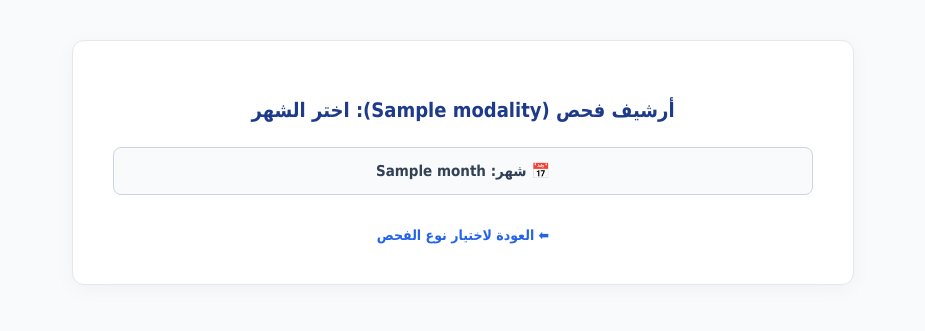
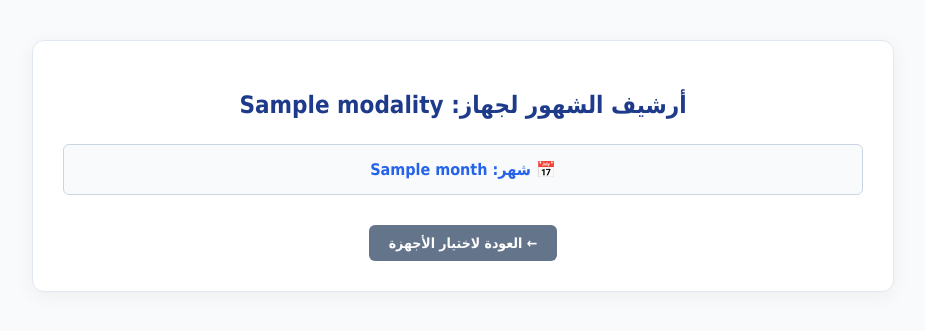
Before and after one commit to mamdouhsaad732-ux/medical_pacs_system, a Python web app: template templates/archive_month.html in a window 1280 px wide. Shown: the top 331 px of the page, without its empty margins (177-1102 px from the left). Run offline with Jinja, Linux system fonts and the light colour scheme; the template is opened without the code that fills it: most values are stand-ins (such as "Sample title", 1, 10 or a date in 2020).

Commit message:
Update archive_month.html

```diff
--- a/templates/archive_month.html
+++ b/templates/archive_month.html
@@ -5,31 +5,30 @@
     <title>أرشيف الشهور - {{ modality }}</title>
     <style>
         body { font-family: Tahoma, sans-serif; background: #f8fafc; margin: 0; padding: 40px; color: #1e293b; }
-        .container { max-width: 700px; background: white; margin: auto; padding: 40px; border-radius: 12px; box-shadow: 0 4px 20px rgba(0,0,0,0.04); text-align: center; border: 1px solid #e2e8f0; }
-        h2 { color: #1e3a8a; margin-bottom: 25px; font-size: 20px; }
+        .container { max-width: 800px; background: white; margin: auto; padding: 30px; border-radius: 12px; box-shadow: 0 4px 20px rgba(0,0,0,0.05); border: 1px solid #e2e8f0; text-align: center; }
+        h2 { color: #1e3a8a; margin-bottom: 25px; }
         .list { display: flex; flex-direction: column; gap: 12px; margin-bottom: 30px; }
-        .item { background: #f8fafc; padding: 14px 20px; border-radius: 8px; text-decoration: none; color: #334155; font-size: 15px; font-weight: bold; border: 1px solid #cbd5e1; transition: all 0.2s ease; display: block; }
-        .item:hover { background: #eff6ff; color: #1e3a8a; border-color: #3b82f6; }
-        .empty-msg { color: #64748b; font-size: 14px; padding: 20px; }
-        .back-link { color: #2563eb; text-decoration: none; font-weight: bold; font-size: 14px; }
-        .back-link:hover { text-decoration: underline; }
+        .item { background: #f8fafc; border: 1px solid #cbd5e1; padding: 15px; border-radius: 6px; text-decoration: none; color: #2563eb; font-weight: bold; font-size: 16px; transition: 0.2s; display: block; }
+        .item:hover { background: #2563eb; color: white; }
+        .btn-back { background: #64748b; color: white; padding: 10px 20px; border-radius: 6px; text-decoration: none; font-weight: bold; font-size: 14px; display: inline-block; }
+        .no-data { color: #64748b; padding: 20px; }
     </style>
 </head>
 <body>
     <div class="container">
-        <h2>أرشيف فحص ({{ modality }}): اختر الشهر</h2>
+        <h2>أرشيف الشهور لجهاز: {{ modality }}</h2>
 
         <div class="list">
             {% if months %}
-                {% for m in months %}
-                    <a href="/doctor/archive/{{ modality }}/{{ m }}" class="item">📅 شهر: {{ m }}</a>
+                {% for month in months %}
+                    <a href="/doctor/archive/{{ modality }}/{{ month }}" class="item">📅 شهر: {{ month }}</a>
                 {% endfor %}
             {% else %}
-                <div class="empty-msg">لا توجد أي سجلات أرشيفية متوفرة لهذا الفحص حتى الآن.</div>
+                <div class="no-data">لا توجد سجلات مسجلة لهذا الجهاز حتى الآن.</div>
             {% endif %}
         </div>
 
-        <a href="/doctor/archive" class="back-link">⬅ العودة لاختيار نوع الفحص</a>
+        <a href="/doctor/archive" class="btn-back">← العودة لاختيار الأجهزة</a>
     </div>
 </body>
 </html>
```
